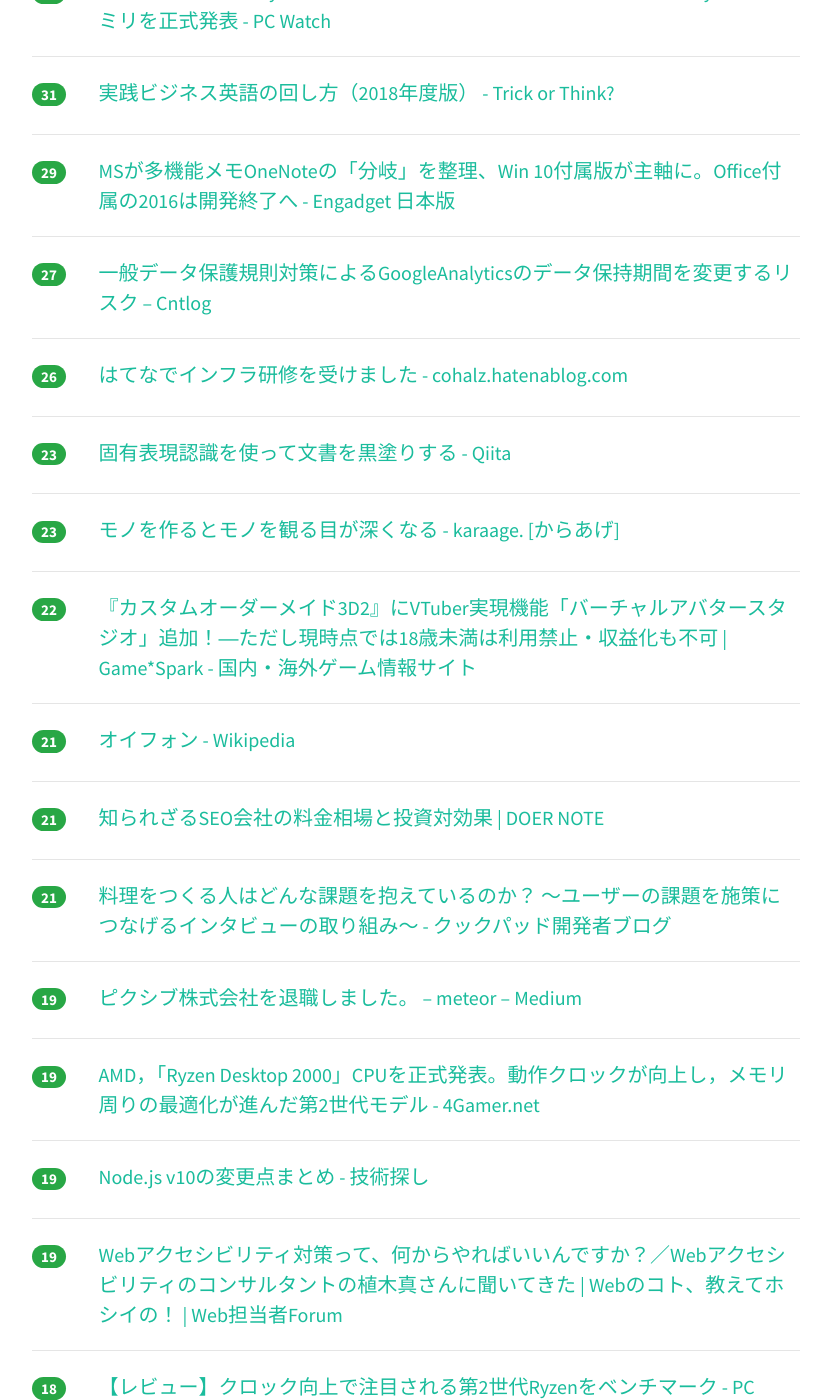
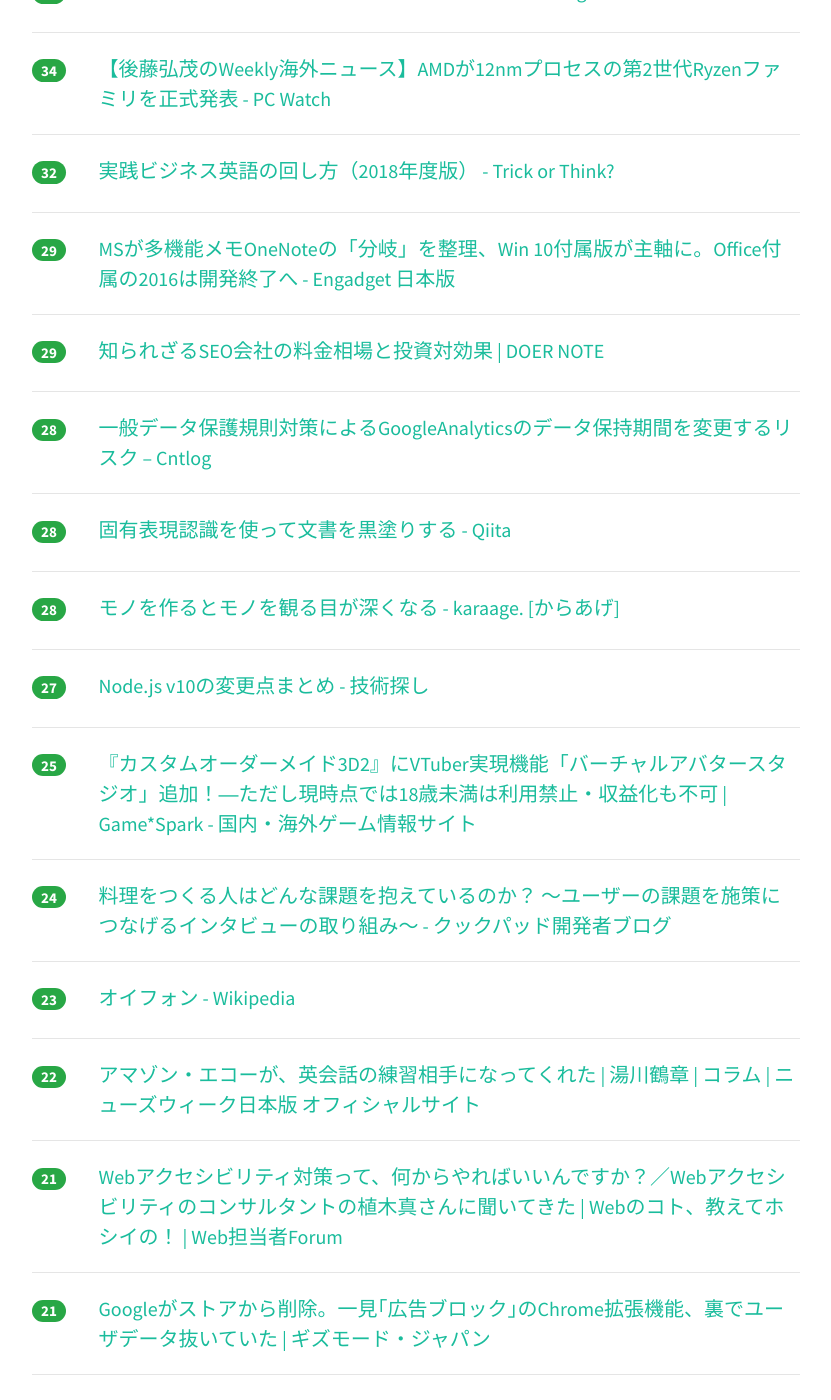
Before and after one commit to yatta47/hatena-matome-site, a Jekyll site: the page built from _posts/2018-04-20-hatena.md, in a window 1280 px wide and 1400 px high, scrolled down 1814 px. Shown: the whole window, without its empty margins (224-1055 px from the left). Built offline with Jekyll 4.4.1, drawn with Linux system fonts in a browser that asks for light colours; nearby versions of some CDN libraries; some of the changed text lies outside the part shown.

Commit message:
Updated 2018-04-20

```diff
--- a/_posts/2018-04-20-hatena.md
+++ b/_posts/2018-04-20-hatena.md
@@ -1,78 +1,78 @@
 ---
 layout: post
 title:  "2018-04-20 はてぶIT"
-date:   2018-04-20 14:00:56
+date:   2018-04-20 15:01:58
 tags: [it-hotentry]
 ---
-33 件のデータあり
+39 件のデータあり
 
 <hr><div class="row">
-<div class="col-1"><span class="badge badge-pill badge-success h2">376</span></div>
+<div class="col-1"><span class="badge badge-pill badge-success h2">384</span></div>
 <div class="col-11"><a href='https://axia.co.jp/2018-04-19' target='_blank'>日本のIT業界のためにSESは消滅するべきだと思う - 株式会社アクシア</a></div>
 </div>
 <hr>
 <div class="row">
-<div class="col-1"><span class="badge badge-pill badge-success h2">310</span></div>
+<div class="col-1"><span class="badge badge-pill badge-success h2">330</span></div>
 <div class="col-11"><a href='http://www.publickey1.jp/blog/18/javajavascriptrubypythongraalvmtwitter.html' target='_blank'>オラクル、JavaやJavaScript、Ruby、Pythonなど多言語対応を単一ランタイムで実現する「GraalVM」をオープンソースで公開。Twitterが本番環境で採用 － Publickey</a></div>
 </div>
 <hr>
 <div class="row">
-<div class="col-1"><span class="badge badge-pill badge-success h2">306</span></div>
+<div class="col-1"><span class="badge badge-pill badge-success h2">320</span></div>
 <div class="col-11"><a href='https://anond.hatelabo.jp/20180419221842' target='_blank'>ブクマカはブコメでスベるのやめてほしい</a></div>
 </div>
 <hr>
 <div class="row">
-<div class="col-1"><span class="badge badge-pill badge-success h2">96</span></div>
+<div class="col-1"><span class="badge badge-pill badge-success h2">123</span></div>
+<div class="col-11"><a href='https://coliss.com/articles/build-websites/operation/work/easy-building-bootstrap-pages-froala.html' target='_blank'>びっくりするほど簡単！HTMLやCSSの作業なしで、Bootstrap 4のさまざまなページを作成できる無料ツール | コリス</a></div>
+</div>
+<hr>
+<div class="row">
+<div class="col-1"><span class="badge badge-pill badge-success h2">111</span></div>
 <div class="col-11"><a href='https://twop.agile.esm.co.jp/tdd-and-incremental-design-with-patterns-c20179dffbea' target='_blank'>テスト駆動開発における進化的設計とデザインパターンの勘所とは？〜テスト駆動開発をやめて、なお残すべき習慣とは(9)</a></div>
 </div>
 <hr>
 <div class="row">
-<div class="col-1"><span class="badge badge-pill badge-success h2">66</span></div>
+<div class="col-1"><span class="badge badge-pill badge-success h2">81</span></div>
 <div class="col-11"><a href='http://sakaik.hateblo.jp/entry/20180420/mysql_8.0.11_ga_released' target='_blank'>MySQL 8.0.11 (GA)がリリースされました - sakaikの日々雑感～(T)編</a></div>
 </div>
 <hr>
 <div class="row">
-<div class="col-1"><span class="badge badge-pill badge-success h2">64</span></div>
-<div class="col-11"><a href='https://coliss.com/articles/build-websites/operation/work/easy-building-bootstrap-pages-froala.html' target='_blank'>びっくりするほど簡単！HTMLやCSSの作業なしで、Bootstrap 4のさまざまなページを作成できる無料ツール | コリス</a></div>
-</div>
-<hr>
-<div class="row">
-<div class="col-1"><span class="badge badge-pill badge-success h2">63</span></div>
+<div class="col-1"><span class="badge badge-pill badge-success h2">68</span></div>
 <div class="col-11"><a href='https://speakerdeck.com/yosuke_furukawa/redux-pluto-1' target='_blank'>redux-pluto // Speaker Deck</a></div>
 </div>
 <hr>
 <div class="row">
-<div class="col-1"><span class="badge badge-pill badge-success h2">59</span></div>
+<div class="col-1"><span class="badge badge-pill badge-success h2">60</span></div>
 <div class="col-11"><a href='https://www.moyashi-koubou.com/blog/make_google_home_app_2018/' target='_blank'>はじめてのGoogle Homeアプリ開発（WebAPI連携/2018年春編） | もやし工房</a></div>
 </div>
 <hr>
 <div class="row">
-<div class="col-1"><span class="badge badge-pill badge-success h2">51</span></div>
+<div class="col-1"><span class="badge badge-pill badge-success h2">54</span></div>
 <div class="col-11"><a href='http://tatsumo77.hatenablog.com/entry/2018/04/19/183431' target='_blank'>今日から使える！星の軌跡の撮り方を解説します！ - Circulation - Camera</a></div>
 </div>
 <hr>
 <div class="row">
-<div class="col-1"><span class="badge badge-pill badge-success h2">50</span></div>
+<div class="col-1"><span class="badge badge-pill badge-success h2">53</span></div>
 <div class="col-11"><a href='http://kakakakakku.hatenablog.com/entry/2018/04/19/222636' target='_blank'>「Japan Container Days v18.04」に参加して1日中コンテナのことを考えていた - kakakakakku blog</a></div>
 </div>
 <hr>
 <div class="row">
-<div class="col-1"><span class="badge badge-pill badge-success h2">46</span></div>
+<div class="col-1"><span class="badge badge-pill badge-success h2">48</span></div>
 <div class="col-11"><a href='https://designmemo.jp/lifehack/morning-input.html' target='_blank'>情報収集を習慣にする！ずぼらデザイナーの朝活 | デザインメモ 2.0</a></div>
 </div>
 <hr>
 <div class="row">
-<div class="col-1"><span class="badge badge-pill badge-success h2">43</span></div>
+<div class="col-1"><span class="badge badge-pill badge-success h2">46</span></div>
 <div class="col-11"><a href='https://smhn.info/201804-uq-litigation' target='_blank'>WiMAX訴訟、東京高裁で原告勝訴。UQに賠償命令 – すまほん!!</a></div>
 </div>
 <hr>
 <div class="row">
-<div class="col-1"><span class="badge badge-pill badge-success h2">42</span></div>
+<div class="col-1"><span class="badge badge-pill badge-success h2">43</span></div>
 <div class="col-11"><a href='http://jp.wsj.com/articles/SB12403095601924873365004584171101994801762' target='_blank'>ガラケー続々復活、格安市場に破壊的効果も - WSJ</a></div>
 </div>
 <hr>
 <div class="row">
-<div class="col-1"><span class="badge badge-pill badge-success h2">40</span></div>
+<div class="col-1"><span class="badge badge-pill badge-success h2">41</span></div>
 <div class="col-11"><a href='https://speakerdeck.com/a_matsuda/turbo-boosting-real-world-applications' target='_blank'>Turbo Boosting Real-world Applications // Speaker Deck</a></div>
 </div>
 <hr>
@@ -82,17 +82,22 @@ tags: [it-hotentry]
 </div>
 <hr>
 <div class="row">
-<div class="col-1"><span class="badge badge-pill badge-success h2">33</span></div>
+<div class="col-1"><span class="badge badge-pill badge-success h2">37</span></div>
 <div class="col-11"><a href='https://gigazine.net/news/20180420-machine-learning-predict-chaos/' target='_blank'>カオス理論で知られる複雑な状況を「機械学習」によって正確に予測する技術が開発されている - GIGAZINE</a></div>
 </div>
 <hr>
 <div class="row">
-<div class="col-1"><span class="badge badge-pill badge-success h2">32</span></div>
+<div class="col-1"><span class="badge badge-pill badge-success h2">35</span></div>
+<div class="col-11"><a href='https://cohalz.hatenablog.com/entry/2018/04/20/101536' target='_blank'>はてなでインフラ研修を受けました - cohаlz.hatеnablоg.сom</a></div>
+</div>
+<hr>
+<div class="row">
+<div class="col-1"><span class="badge badge-pill badge-success h2">34</span></div>
 <div class="col-11"><a href='https://pc.watch.impress.co.jp/docs/column/kaigai/1118117.html' target='_blank'>【後藤弘茂のWeekly海外ニュース】AMDが12nmプロセスの第2世代Ryzenファミリを正式発表 - PC Watch</a></div>
 </div>
 <hr>
 <div class="row">
-<div class="col-1"><span class="badge badge-pill badge-success h2">31</span></div>
+<div class="col-1"><span class="badge badge-pill badge-success h2">32</span></div>
 <div class="col-11"><a href='http://tricken.hatenablog.com/entry/2018/04/19/084017' target='_blank'>実践ビジネス英語の回し方（2018年度版） - Trick or Think?</a></div>
 </div>
 <hr>
@@ -102,43 +107,63 @@ tags: [it-hotentry]
 </div>
 <hr>
 <div class="row">
-<div class="col-1"><span class="badge badge-pill badge-success h2">27</span></div>
+<div class="col-1"><span class="badge badge-pill badge-success h2">29</span></div>
+<div class="col-11"><a href='https://sairu.co.jp/doernote/0018' target='_blank'>知られざるSEO会社の料金相場と投資対効果 | DOER NOTE</a></div>
+</div>
+<hr>
+<div class="row">
+<div class="col-1"><span class="badge badge-pill badge-success h2">28</span></div>
 <div class="col-11"><a href='https://blog.cntlog.net/archives/2989' target='_blank'>一般データ保護規則対策によるGoogleAnalyticsのデータ保持期間を変更するリスク – Cntlog</a></div>
 </div>
 <hr>
 <div class="row">
-<div class="col-1"><span class="badge badge-pill badge-success h2">26</span></div>
-<div class="col-11"><a href='https://cohalz.hatenablog.com/entry/2018/04/20/101536' target='_blank'>はてなでインフラ研修を受けました - cohаlz.hatеnablоg.сom</a></div>
+<div class="col-1"><span class="badge badge-pill badge-success h2">28</span></div>
+<div class="col-11"><a href='https://qiita.com/Hironsan/items/a5acf1d121926666907b' target='_blank'>固有表現認識を使って文書を黒塗りする - Qiita</a></div>
+</div>
+<hr>
+<div class="row">
+<div class="col-1"><span class="badge badge-pill badge-success h2">28</span></div>
+<div class="col-11"><a href='http://karaage.hatenadiary.jp/entry/2018/04/20/073000' target='_blank'>モノを作るとモノを観る目が深くなる - karaage. [からあげ]</a></div>
+</div>
+<hr>
+<div class="row">
+<div class="col-1"><span class="badge badge-pill badge-success h2">27</span></div>
+<div class="col-11"><a href='http://blog.hiroppy.me/entry/node10' target='_blank'>Node.js v10の変更点まとめ - 技術探し</a></div>
+</div>
+<hr>
+<div class="row">
+<div class="col-1"><span class="badge badge-pill badge-success h2">25</span></div>
+<div class="col-11"><a href='https://www.gamespark.jp/article/2018/04/19/80180.html' target='_blank'>『カスタムオーダーメイド3D2』にVTuber実現機能「バーチャルアバタースタジオ」追加！―ただし現時点では18歳未満は利用禁止・収益化も不可 | Game*Spark - 国内・海外ゲーム情報サイト</a></div>
+</div>
+<hr>
+<div class="row">
+<div class="col-1"><span class="badge badge-pill badge-success h2">24</span></div>
+<div class="col-11"><a href='http://techlife.cookpad.com/entry/2018/04/20/090000' target='_blank'>料理をつくる人はどんな課題を抱えているのか？ 〜ユーザーの課題を施策につなげるインタビューの取り組み〜 - クックパッド開発者ブログ</a></div>
 </div>
 <hr>
 <div class="row">
 <div class="col-1"><span class="badge badge-pill badge-success h2">23</span></div>
-<div class="col-11"><a href='https://qiita.com/Hironsan/items/a5acf1d121926666907b' target='_blank'>固有表現認識を使って文書を黒塗りする - Qiita</a></div>
-</div>
-<hr>
-<div class="row">
-<div class="col-1"><span class="badge badge-pill badge-success h2">23</span></div>
-<div class="col-11"><a href='http://karaage.hatenadiary.jp/entry/2018/04/20/073000' target='_blank'>モノを作るとモノを観る目が深くなる - karaage. [からあげ]</a></div>
+<div class="col-11"><a href='https://ja.wikipedia.org/wiki/%E3%82%AA%E3%82%A4%E3%83%95%E3%82%A9%E3%83%B3' target='_blank'>オイフォン - Wikipedia</a></div>
 </div>
 <hr>
 <div class="row">
 <div class="col-1"><span class="badge badge-pill badge-success h2">22</span></div>
-<div class="col-11"><a href='https://www.gamespark.jp/article/2018/04/19/80180.html' target='_blank'>『カスタムオーダーメイド3D2』にVTuber実現機能「バーチャルアバタースタジオ」追加！―ただし現時点では18歳未満は利用禁止・収益化も不可 | Game*Spark - 国内・海外ゲーム情報サイト</a></div>
+<div class="col-11"><a href='https://www.newsweekjapan.jp/yukawa/2018/04/post-16.php' target='_blank'>アマゾン・エコーが、英会話の練習相手になってくれた | 湯川鶴章 | コラム | ニューズウィーク日本版 オフィシャルサイト</a></div>
 </div>
 <hr>
 <div class="row">
 <div class="col-1"><span class="badge badge-pill badge-success h2">21</span></div>
-<div class="col-11"><a href='https://ja.wikipedia.org/wiki/%E3%82%AA%E3%82%A4%E3%83%95%E3%82%A9%E3%83%B3' target='_blank'>オイフォン - Wikipedia</a></div>
+<div class="col-11"><a href='https://webtan.impress.co.jp/e/2018/04/20/28538' target='_blank'>Webアクセシビリティ対策って、何からやればいいんですか？／Webアクセシビリティのコンサルタントの植木真さんに聞いてきた | Webのコト、教えてホシイの！ | Web担当者Forum</a></div>
 </div>
 <hr>
 <div class="row">
 <div class="col-1"><span class="badge badge-pill badge-success h2">21</span></div>
-<div class="col-11"><a href='https://sairu.co.jp/doernote/0018' target='_blank'>知られざるSEO会社の料金相場と投資対効果 | DOER NOTE</a></div>
+<div class="col-11"><a href='https://www.gizmodo.jp/2018/04/google-chrome-fake-ad-blockers.html' target='_blank'>Googleがストアから削除。一見｢広告ブロック｣のChrome拡張機能、裏でユーザデータ抜いていた | ギズモード・ジャパン</a></div>
 </div>
 <hr>
 <div class="row">
-<div class="col-1"><span class="badge badge-pill badge-success h2">21</span></div>
-<div class="col-11"><a href='http://techlife.cookpad.com/entry/2018/04/20/090000' target='_blank'>料理をつくる人はどんな課題を抱えているのか？ 〜ユーザーの課題を施策につなげるインタビューの取り組み〜 - クックパッド開発者ブログ</a></div>
+<div class="col-1"><span class="badge badge-pill badge-success h2">20</span></div>
+<div class="col-11"><a href='http://www.4gamer.net/games/300/G030061/20180418062/' target='_blank'>AMD，「Ryzen Desktop 2000」CPUを正式発表。動作クロックが向上し，メモリ周りの最適化が進んだ第2世代モデル - 4Gamer.net</a></div>
 </div>
 <hr>
 <div class="row">
@@ -148,17 +173,7 @@ tags: [it-hotentry]
 <hr>
 <div class="row">
 <div class="col-1"><span class="badge badge-pill badge-success h2">19</span></div>
-<div class="col-11"><a href='http://www.4gamer.net/games/300/G030061/20180418062/' target='_blank'>AMD，「Ryzen Desktop 2000」CPUを正式発表。動作クロックが向上し，メモリ周りの最適化が進んだ第2世代モデル - 4Gamer.net</a></div>
-</div>
-<hr>
-<div class="row">
-<div class="col-1"><span class="badge badge-pill badge-success h2">19</span></div>
-<div class="col-11"><a href='http://blog.hiroppy.me/entry/node10' target='_blank'>Node.js v10の変更点まとめ - 技術探し</a></div>
-</div>
-<hr>
-<div class="row">
-<div class="col-1"><span class="badge badge-pill badge-success h2">19</span></div>
-<div class="col-11"><a href='https://webtan.impress.co.jp/e/2018/04/20/28538' target='_blank'>Webアクセシビリティ対策って、何からやればいいんですか？／Webアクセシビリティのコンサルタントの植木真さんに聞いてきた | Webのコト、教えてホシイの！ | Web担当者Forum</a></div>
+<div class="col-11"><a href='https://togetter.com/li/1219779' target='_blank'>田亀源五郎さん「最近のニュースは『社会がセックスについてきちんと語ってこなかったツケ』みたいな印象」 - Togetter</a></div>
 </div>
 <hr>
 <div class="row">
@@ -171,3 +186,18 @@ tags: [it-hotentry]
 <div class="col-11"><a href='https://www.gamespark.jp/article/2018/04/19/80182.html' target='_blank'>一般版『VRカノジョ』、教育機関向け「VR Kanojo for Academic use」プログラム発表―VRの研究・勉強目的の無料配布 | Game*Spark - 国内・海外ゲーム情報サイト</a></div>
 </div>
 <hr>
+<div class="row">
+<div class="col-1"><span class="badge badge-pill badge-success h2">16</span></div>
+<div class="col-11"><a href='https://blogs.technet.microsoft.com/jperablog/2018/04/20/rs4-registry/' target='_blank'>Windows 10 機能更新プログラム (2018 Spring Release) における元号のレジストリ更新について – Japan New Era Name Support Blog</a></div>
+</div>
+<hr>
+<div class="row">
+<div class="col-1"><span class="badge badge-pill badge-success h2">15</span></div>
+<div class="col-11"><a href='https://www.asahi.com/articles/ASL4M4RBYL4MULFA01D.html' target='_blank'>個人向けＰＨＳ、２０２０年７月で終了へ　四半世紀で幕：朝日新聞デジタル</a></div>
+</div>
+<hr>
+<div class="row">
+<div class="col-1"><span class="badge badge-pill badge-success h2">11</span></div>
+<div class="col-11"><a href='https://anond.hatelabo.jp/20180420111643' target='_blank'>毎日日記つけてなくてもブコメしてたらそれがその日の日記になってるｔっ..</a></div>
+</div>
+<hr>
```
